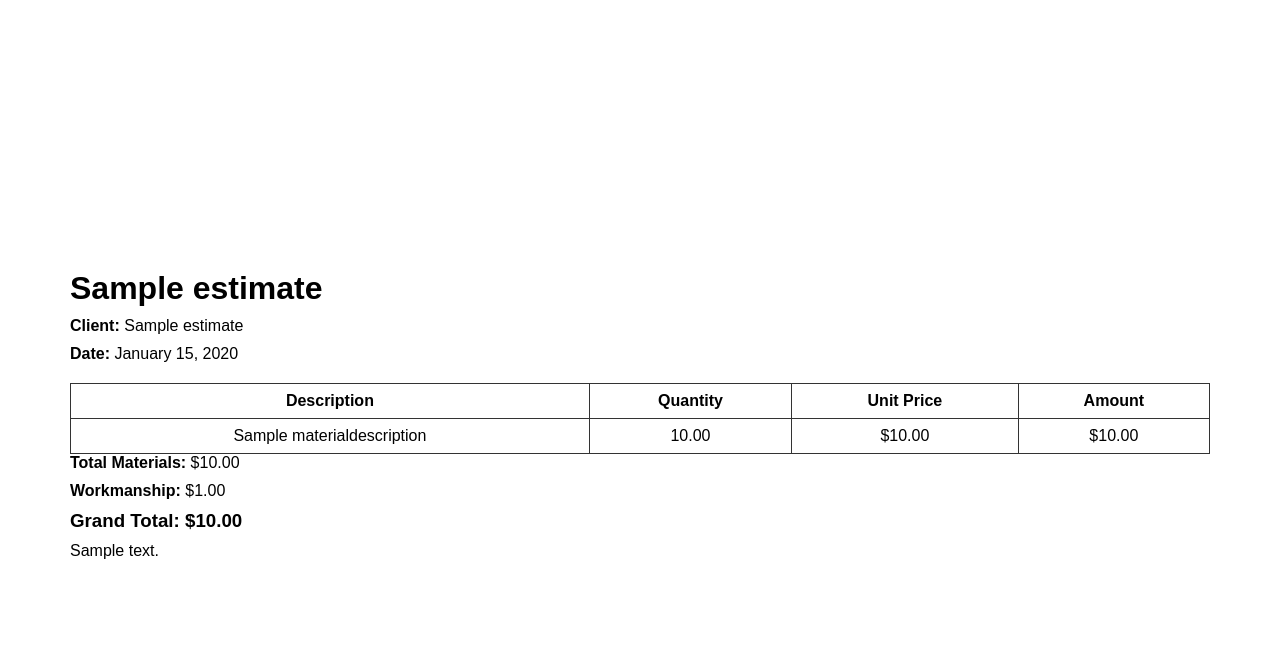
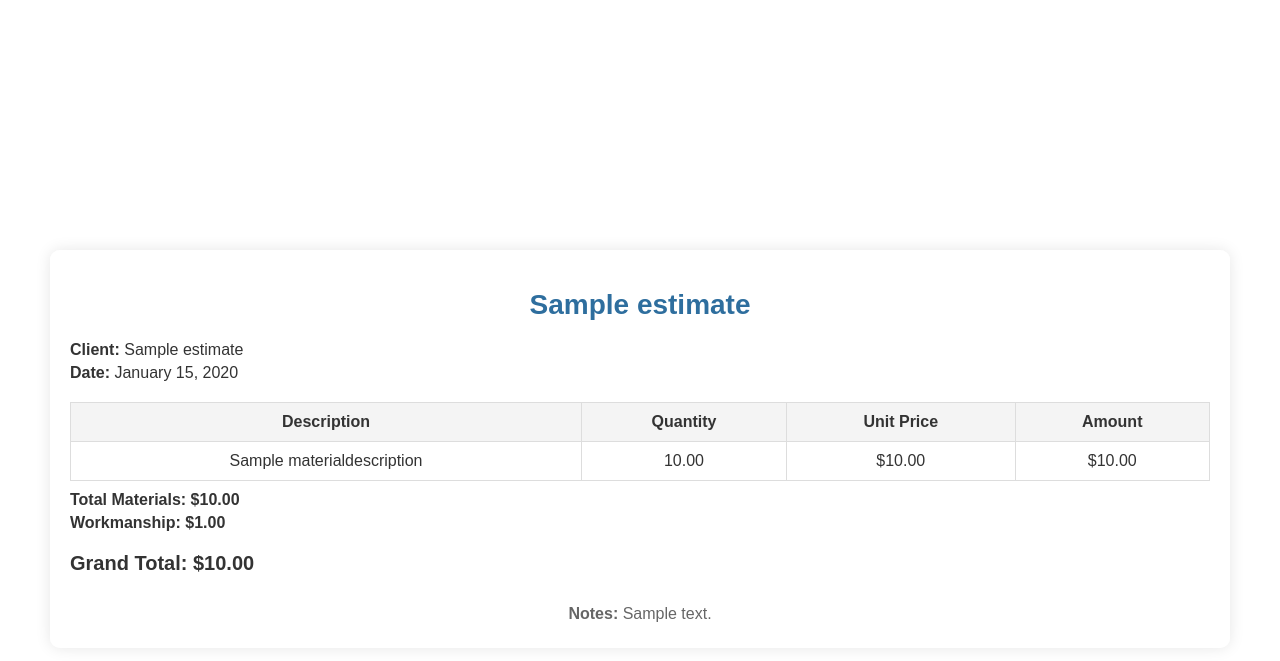
Before and after one commit to rocksonowusu/EstimatePro_Backend, a Django app: template templates/estimate_preview.html in a window 1280 px wide. Shown: the top 661 px of the page. Run offline with Django 5.2, Linux system fonts and the light colour scheme; tables that the repository leaves empty hold one stand-in row (values such as "Sample post"); the template is opened without the code that fills it: values that come from a table or form of the project are taken from there, most other values are stand-ins (such as "Sample title", 1, 10 or a date in 2020).

Commit message:
Edited the estimate_preview.html

```diff
--- a/templates/estimate_preview.html
+++ b/templates/estimate_preview.html
@@ -9,6 +9,7 @@
         size: A4;
         margin: 0;
     }
+
     body {
         margin: 0;
         padding: 0;
@@ -17,29 +18,85 @@
           background: url("{{ letterhead_url }}") no-repeat center center;
           background-size: 100% 100%; /* Forces the image to exactly fill the page */
         {% else %}
-          background: #fff;
+          background: #f8f8f8; /* Light gray background as fallback */
         {% endif %}
+        color: #333;
     }
+
     .content {
-        /* Increase the top margin to drop the content lower (adjust value as needed) */
         margin: 250px 50px 50px 50px;
         padding: 20px;
-        background: rgba(255, 255, 255, 0.85); /* Optional overlay for readability */
+        background: rgba(255, 255, 255, 0.85); /* Light overlay for readability */
+        border-radius: 10px;
+        box-shadow: 0 0 15px rgba(0, 0, 0, 0.1); /* Add subtle shadow for 3D effect */
     }
-    h1, h2, h3, p {
-      margin: 0 0 10px;
+
+    h1 {
+        font-size: 28px;
+        margin-bottom: 20px;
+        color: #2e6e9e;
+        text-align: center;
     }
+
+    h2, h3 {
+        color: #333;
+        font-size: 20px;
+        margin-bottom: 10px;
+    }
+
+    p {
+        margin: 5px 0;
+        font-size: 16px;
+    }
+
+    .table-container {
+        margin-top: 20px;
+        width: 100%;
+        overflow-x: auto;
+    }
+
     table {
         width: 100%;
         border-collapse: collapse;
-      margin-top: 20px;
-    }
-    table, th, td {
         border: 1px solid #333;
     }
+
     th, td {
-      padding: 8px;
+        padding: 10px;
         text-align: center;
+        border: 1px solid #ddd;
+    }
+
+    th {
+        background-color: #f4f4f4;
+        font-weight: bold;
+        color: #333;
+    }
+
+    td {
+        background-color: #fff;
+    }
+
+    .total {
+        font-weight: bold;
+        font-size: 18px;
+        margin-top: 10px;
+    }
+
+    .footer {
+        margin-top: 30px;
+        font-size: 14px;
+        color: #666;
+        text-align: center;
+    }
+
+    .footer p {
+        margin: 5px 0;
+    }
+
+    .footer a {
+        color: #2e6e9e;
+        text-decoration: none;
     }
   </style>
 </head>
@@ -49,6 +106,7 @@
     <p><strong>Client:</strong> {{ estimate.client_name }}</p>
     <p><strong>Date:</strong> {{ estimate.created_at|date:"F j, Y" }}</p>
 
+    <div class="table-container">
       <table>
         <thead>
           <tr>
@@ -75,11 +133,19 @@
           {% endfor %}
         </tbody>
       </table>
+    </div>
 
+    <div class="total">
       <p><strong>Total Materials:</strong> ${{ estimate.total_materials }}</p>
       <p><strong>Workmanship:</strong> ${{ estimate.workmanship }}</p>
       <h3>Grand Total: ${{ estimate.grand_total }}</h3>
-    <p>{{ estimate.notes }}</p>
+    </div>
+
+    {% if estimate.notes %}
+      <div class="footer">
+        <p><strong>Notes:</strong> {{ estimate.notes }}</p>
+      </div>
+    {% endif %}
   </div>
 </body>
 </html>
```
Lines whose indentation alone changed are shown as unchanged.
